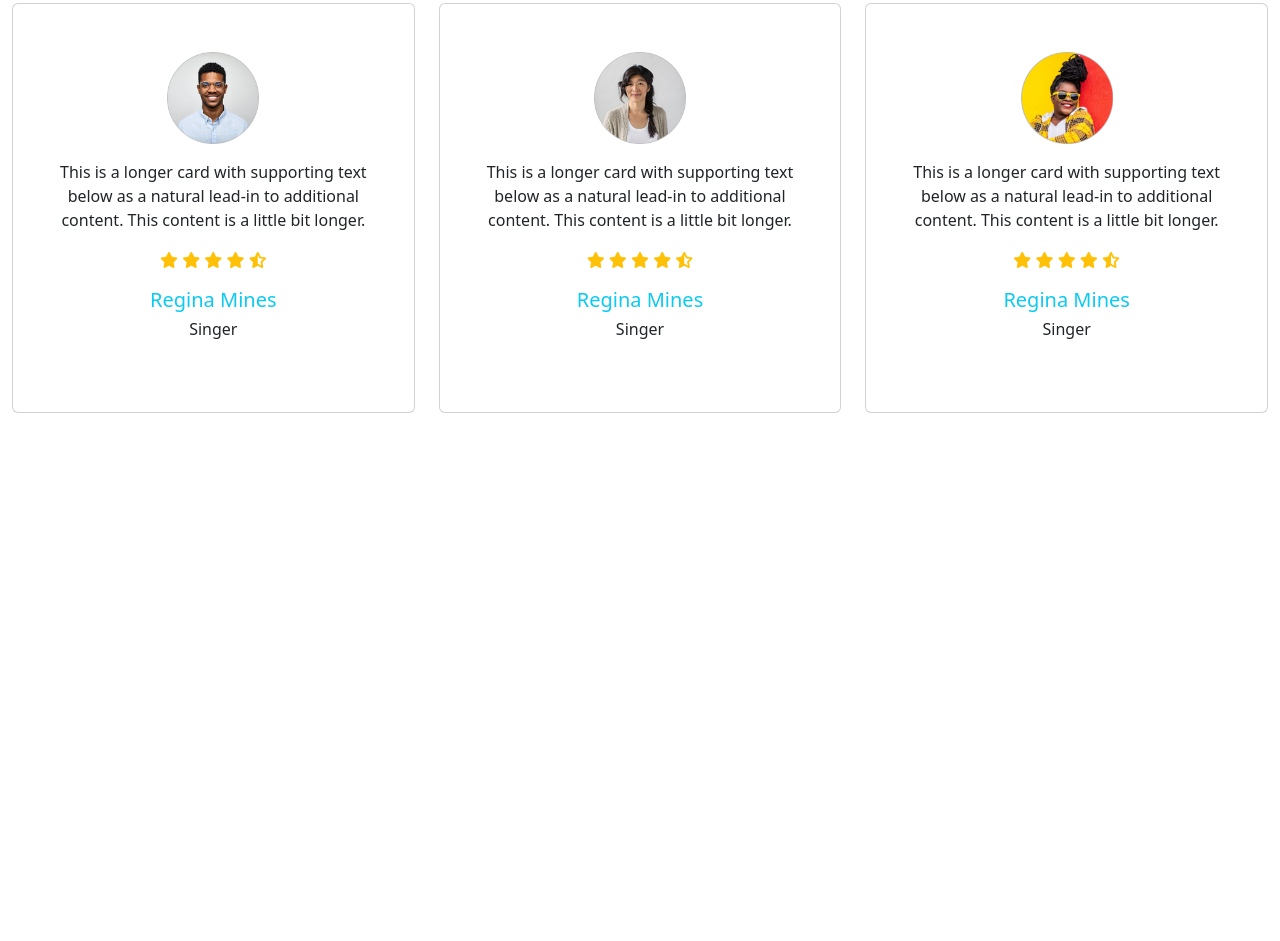
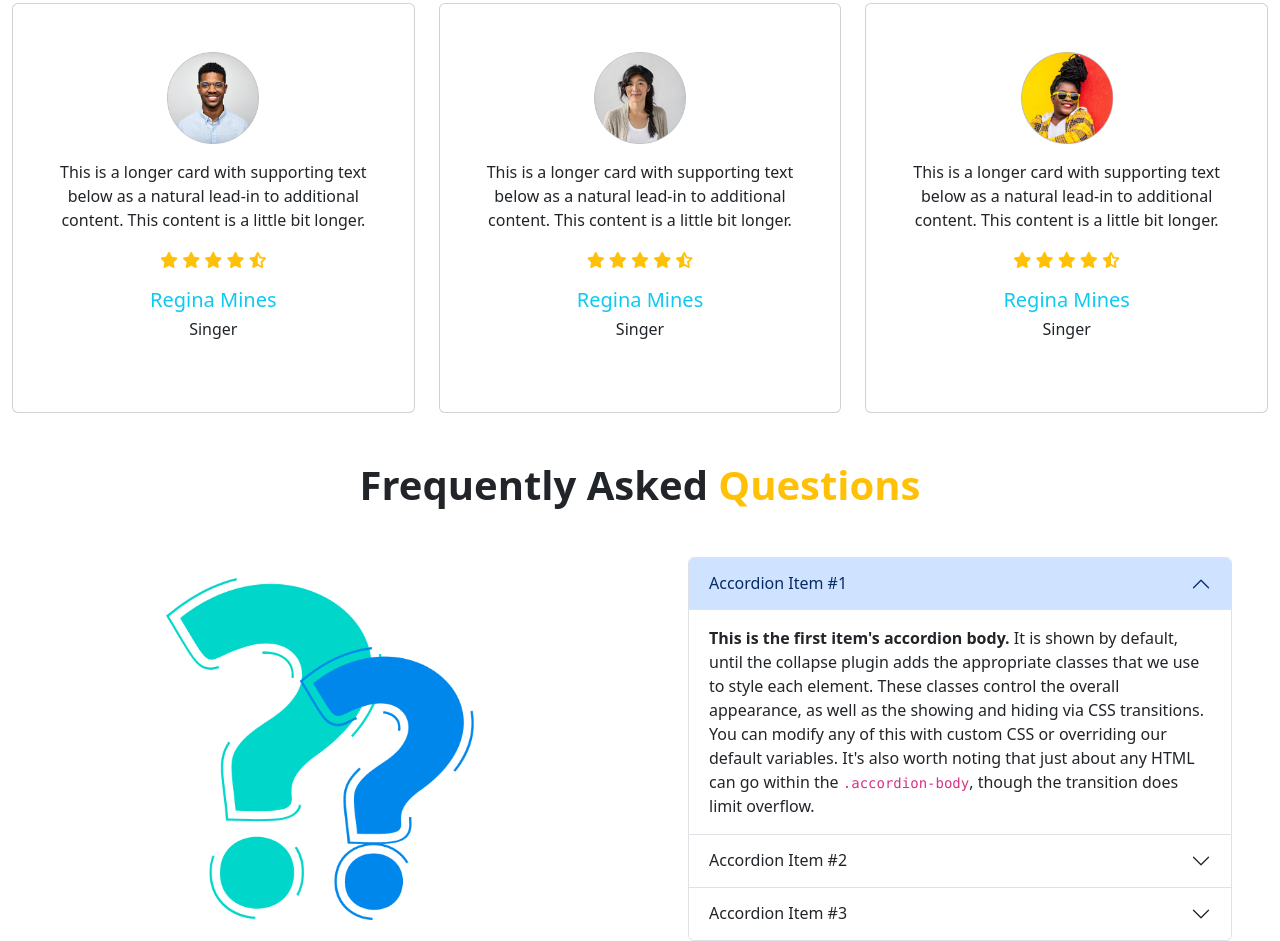
Before and after one commit to ahkamulbd/proHeroResetModule14Practice, a plain HTML site: page index.html in a window 1280 px wide. Shown: the part 1907-2848 px from the top of the page. Before the commit the page ends 2320 px from the top, so only its background shows below. Drawn offline with nearby package versions, Linux system fonts and the light colour scheme.

Commit message:
FAQ Section developed

```diff
--- a/index.html
+++ b/index.html
@@ -239,6 +239,77 @@
                 </div>
             </div>
         </section>
+
+        <!-- FAQ Section -->
+        <section class="mt-5">
+            <h1 class="fs-1 fw-bold mb-5 text-center">Frequently Asked <span class="text-warning">Questions</span></h1>
+            <div class="row row-cols-1 row-cols-md-2 mt-3">
+                <div class="col d-flex justify-content-center align-items-center">
+                    <img class="w-50" src="images/faq.png" alt="">
+                </div>
+                <div class="col px-5">
+                    <div class="accordion" id="accordionExample">
+                        <div class="accordion-item">
+                            <h2 class="accordion-header" id="headingOne">
+                                <button class="accordion-button" type="button" data-bs-toggle="collapse"
+                                    data-bs-target="#collapseOne" aria-expanded="true" aria-controls="collapseOne">
+                                    Accordion Item #1
+                                </button>
+                            </h2>
+                            <div id="collapseOne" class="accordion-collapse collapse show" aria-labelledby="headingOne"
+                                data-bs-parent="#accordionExample">
+                                <div class="accordion-body">
+                                    <strong>This is the first item's accordion body.</strong> It is shown by default,
+                                    until the collapse plugin adds the appropriate classes that we use to style each
+                                    element. These classes control the overall appearance, as well as the showing and
+                                    hiding via CSS transitions. You can modify any of this with custom CSS or overriding
+                                    our default variables. It's also worth noting that just about any HTML can go within
+                                    the <code>.accordion-body</code>, though the transition does limit overflow.
+                                </div>
+                            </div>
+                        </div>
+                        <div class="accordion-item">
+                            <h2 class="accordion-header" id="headingTwo">
+                                <button class="accordion-button collapsed" type="button" data-bs-toggle="collapse"
+                                    data-bs-target="#collapseTwo" aria-expanded="false" aria-controls="collapseTwo">
+                                    Accordion Item #2
+                                </button>
+                            </h2>
+                            <div id="collapseTwo" class="accordion-collapse collapse" aria-labelledby="headingTwo"
+                                data-bs-parent="#accordionExample">
+                                <div class="accordion-body">
+                                    <strong>This is the second item's accordion body.</strong> It is hidden by default,
+                                    until the collapse plugin adds the appropriate classes that we use to style each
+                                    element. These classes control the overall appearance, as well as the showing and
+                                    hiding via CSS transitions. You can modify any of this with custom CSS or overriding
+                                    our default variables. It's also worth noting that just about any HTML can go within
+                                    the <code>.accordion-body</code>, though the transition does limit overflow.
+                                </div>
+                            </div>
+                        </div>
+                        <div class="accordion-item">
+                            <h2 class="accordion-header" id="headingThree">
+                                <button class="accordion-button collapsed" type="button" data-bs-toggle="collapse"
+                                    data-bs-target="#collapseThree" aria-expanded="false" aria-controls="collapseThree">
+                                    Accordion Item #3
+                                </button>
+                            </h2>
+                            <div id="collapseThree" class="accordion-collapse collapse" aria-labelledby="headingThree"
+                                data-bs-parent="#accordionExample">
+                                <div class="accordion-body">
+                                    <strong>This is the third item's accordion body.</strong> It is hidden by default,
+                                    until the collapse plugin adds the appropriate classes that we use to style each
+                                    element. These classes control the overall appearance, as well as the showing and
+                                    hiding via CSS transitions. You can modify any of this with custom CSS or overriding
+                                    our default variables. It's also worth noting that just about any HTML can go within
+                                    the <code>.accordion-body</code>, though the transition does limit overflow.
+                                </div>
+                            </div>
+                        </div>
+                    </div>
+                </div>
+            </div>
+        </section>
     </main>
     <!-- Footer Section -->
     <footer>
```
